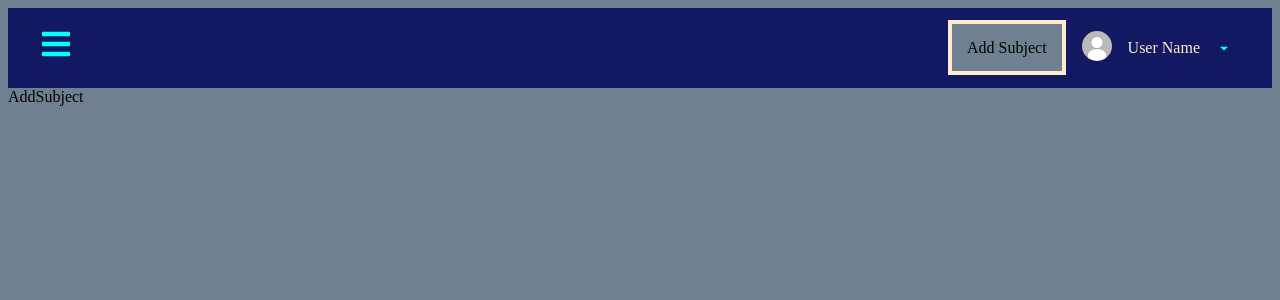
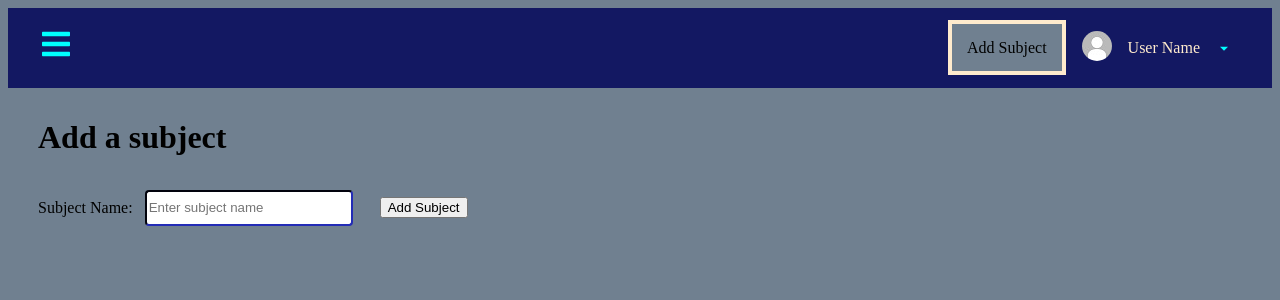
Before and after one commit to CalinFlorian7/proiect-tw, a React (Create React App) app: page /AddSubject in a window 1280 px wide. Shown: the top 300 px of the page. Built offline with nearby package versions, Linux system fonts and the light colour scheme; sample sign-in values are in the browser's storage.

Commit message:
form for adding subject created

```diff
--- a/src/pages/AddSubject.js
+++ b/src/pages/AddSubject.js
@@ -1,7 +1,25 @@
 import React from 'react'
 
 function AddSubject() {
-    return <div>AddSubject</div>
+    return (
+        <>
+            <div className="page-container">
+                <div className="add-subject-container">
+                    <h1>Add a subject</h1>
+                    <form className="subject-form">
+                        <label htmlFor="subjectName">Subject Name:</label>
+                        <input
+                            type="text"
+                            id="subjectName"
+                            name="subjectName"
+                            placeholder="Enter subject name"
+                        />
+                        <button type="submit">Add Subject</button>
+                    </form>
+                </div>
+            </div>
+        </>
+    )
 }
 
 export default AddSubject
```
